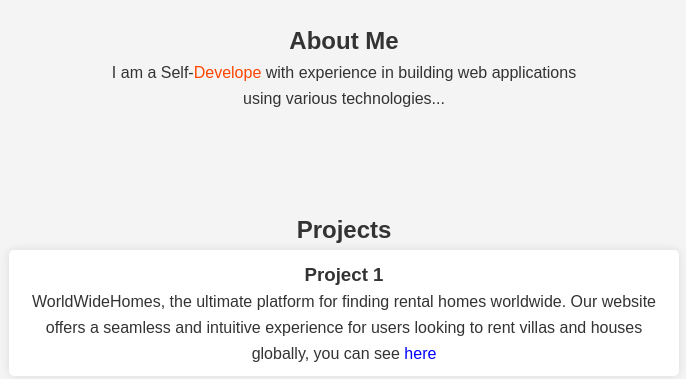
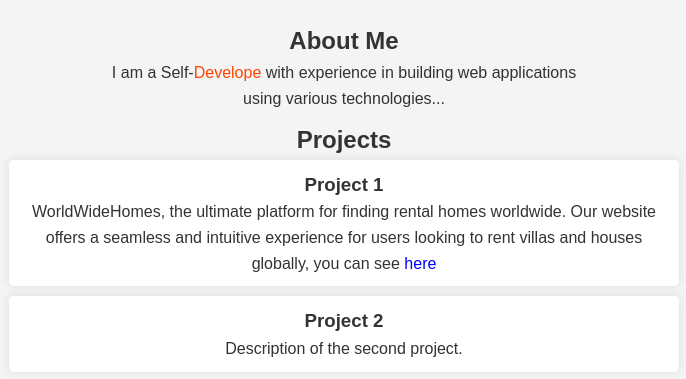
Before and after one commit to Onkor114/portfolio, a plain HTML site: page index.html in a window 1280 px wide. Shown: the part 536-915 px from the top of the page, without its empty margins (296-982 px from the left). Drawn offline with Linux system fonts and the light colour scheme.

Commit message:
updated margin

```diff
--- a/style.css
+++ b/style.css
@@ -18,7 +18,7 @@ body {
 
 .container {
     max-width: 670px;
-    margin: 100px auto 0;
+    margin: 10px auto 0;
     width: 100%;
 }
 a {
```
